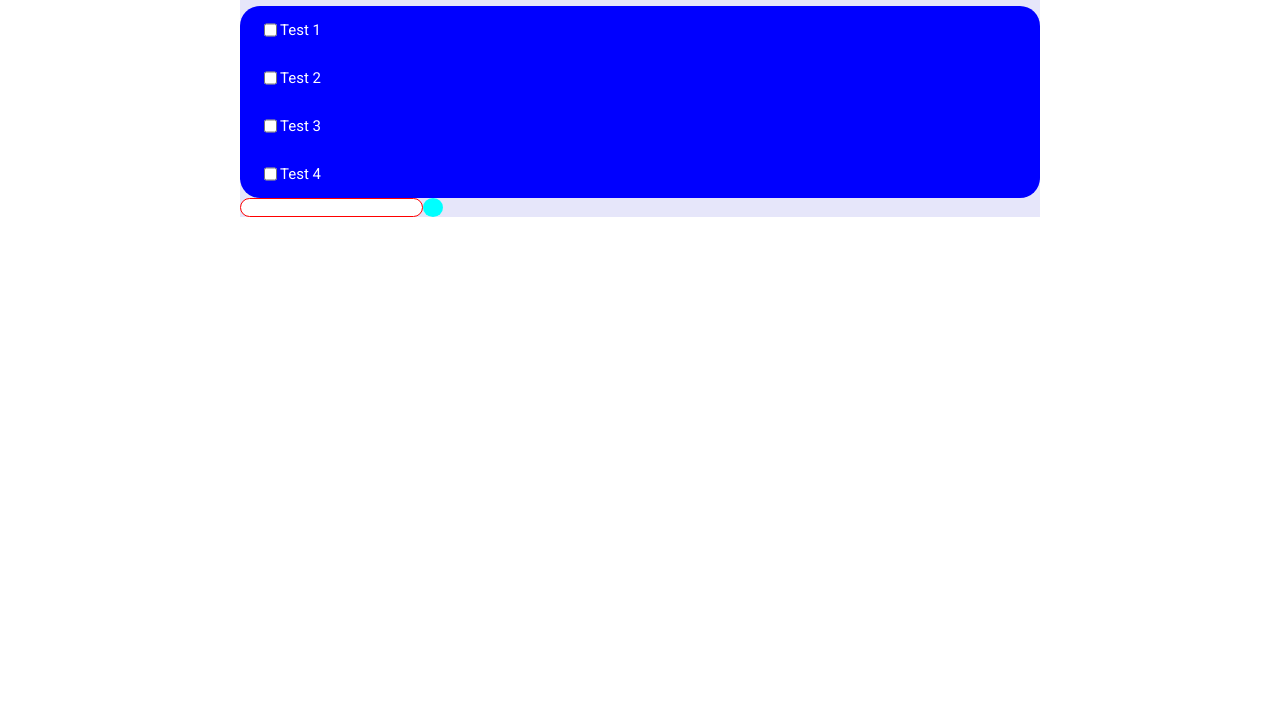
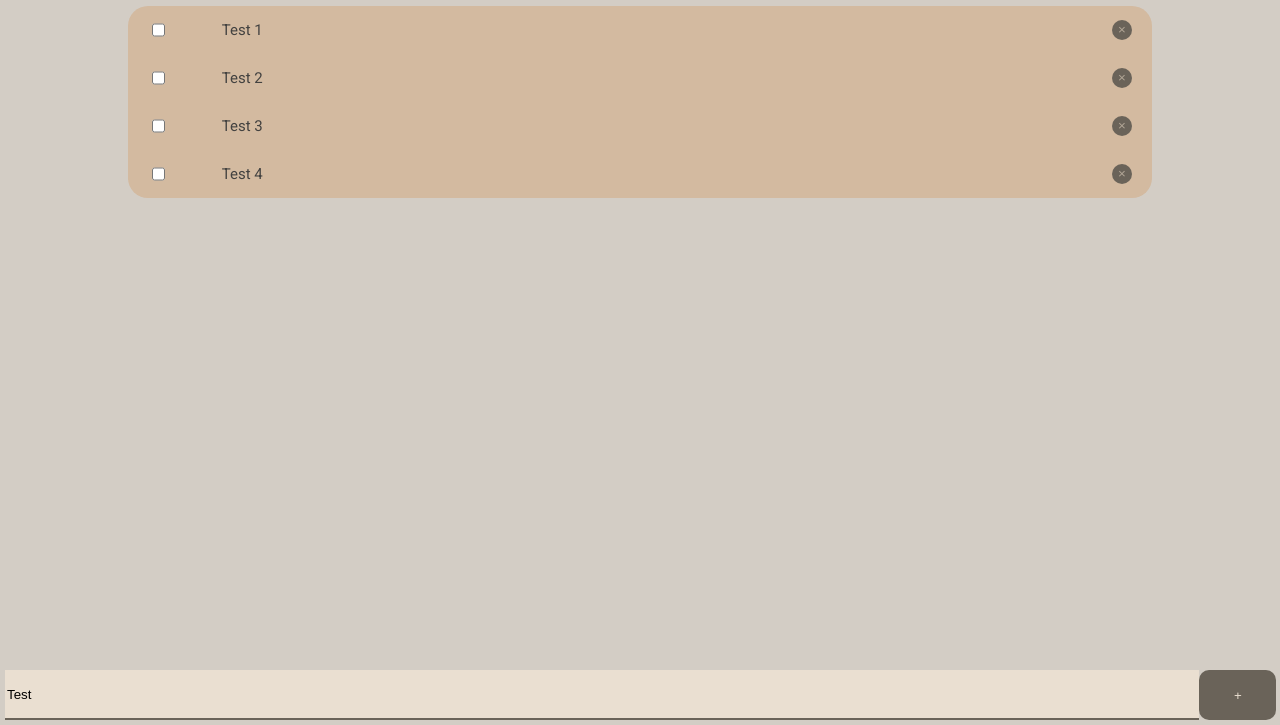
Before and after one commit to Smail000/react-todo, a React app: page / in a window 1280 px wide. Shown: the part 75-800 px from the top of the page. Built offline with nearby package versions, Linux system fonts and the light colour scheme.

Commit message:
second step

```diff
--- a/src/components/App.css
+++ b/src/components/App.css
@@ -1,8 +1,17 @@
 @import url('https://fonts.googleapis.com/css2?family=Inter:wght@300&family=Roboto&display=swap');
 
-.main {
-    margin: auto;
-    max-width: 800px;
-    background-color: lavender;
+body {
+    background-color: rgb(211,205,197);
+}
+
+#root {
+    display: flex;
+    justify-content: center;
     font-family: 'Roboto', sans-serif;
 }
+
+.main {
+    display: block;
+    width: 80%;
+    min-width: none;
+}
--- a/src/components/App.js
+++ b/src/components/App.js
@@ -31,11 +31,22 @@ export default function App(props) {
         },
     ])
 
+    const deleteTodo = key => {
+        console.log(key)
+        setTodos([...todos].filter(todo => todo.key !== key))
+    }
+
     return (
         <div className="main">
             <Header />
-            <TodoList todos={todos}/>
-            <Form></Form>
+            <TodoList todos={todos} deleteTodo={deleteTodo}/>
+            <Form callback={(value) => setTodos([...todos, {
+                key: Date.now(),
+                title: value,
+                done: false
+            }])} />
+
+            <div style={{height: 50}} />
         </div>
     )
 }
--- a/src/components/Form/Form.css
+++ b/src/components/Form/Form.css
@@ -1,24 +1,32 @@
 
 .form {
+    position: fixed;
+    width: 100%;
+    height: 50px;
+    left: 5px;
+    bottom: 5px;
     display: flex;
     flex-wrap: wrap;
-    color: red;
     justify-items: auto;
 }
 
 #feild {
-    border: 1px solid red;
-    border-radius: 10px;
+    width: 93%;
+    border: none;
     outline: none;
+    background-color: rgb(234,223,209);
+    border-bottom: 2px solid rgb(106,99,89);
 }
 
 #btn {
-    border-radius: 50%;
-    background-color: aqua;
+    border-radius: 10px;
+    width: 6%;
+    background-color: rgb(106,99,89);
+    color: rgb(234,223,209);
     border: none;
-    width: 20px;
+    text-align: center;
 }
 
 #btn:active {
-    background-color: rgb(0, 175, 175);
+    background-color: rgb(179, 167, 151);
 }
--- a/src/components/Form/Form.js
+++ b/src/components/Form/Form.js
@@ -1,14 +1,38 @@
 import React, { useState } from "react"
 import './Form.css'
 
-export default function Form(props) {
+export default function Form({ callback }) {
 
-    const [todo, setTodo] = useState('')
+    const [feild, setFeild] = useState('Test')
 
     return (
         <div className="form">
-            <input type={"text"} id="feild"/>
-            <input type={"button"} id="btn" />
+            <input
+                type={"text"}
+                id="feild"
+                value={feild}
+                onChange={(e) => setFeild(e.target.value)}
+                onKeyDown={e => {
+                    if (e.nativeEvent.key === "Enter") {
+                        if (feild) {
+                            callback(feild)
+                            setFeild('')
+                        }
+                    }
+                }}
+            />
+
+            <input
+                type={"button"}
+                id="btn"
+                value={"+"}
+                onClick={() => {
+                    if (feild) {
+                        callback(feild)
+                        setFeild('')
+                    }
+                }}
+            />
         </div>
     )
 }
--- a/src/components/Header/Header.css
+++ b/src/components/Header/Header.css
@@ -1,4 +1,5 @@
 
 .header {
-    color: green;
+    color: rgb(185,150,123);
+    text-align: center;
 }
--- a/src/components/TodoList/TodoItem.js
+++ b/src/components/TodoList/TodoItem.js
@@ -2,17 +2,21 @@
 import React, { useState } from "react"
 import "./TodoList.css"
 
-export default function TodoItem ({title, done}) {
+export default function TodoItem ({title, done, id, deleteTodo}) {
 
     const [isDone, setIsDone] = useState(done)
 
     return (
         <div className="todo-item">
-            <input type={"checkbox"} onClick={ () => {
+            <input className="check" type="checkbox" onClick={ () => {
                     setIsDone(!isDone)
                 }
             }/>
-            <p className={isDone ? "done" : ""}>{title}</p>
+            <div style={{width: "85%"}}>
+                <p className={isDone ? "done" : ""}>{title}</p>
+            </div>
+
+            <input className="del" type="button" value="×" onClick={() => deleteTodo(id)}/>
         </div>
     )
 }
--- a/src/components/TodoList/TodoList.css
+++ b/src/components/TodoList/TodoList.css
@@ -2,21 +2,33 @@
 
 
 .todo-list {
-    color: white;
+    color: rgb(67,66,64);
     border-radius: 20px;
-    background-color: blue;
+    background-color: rgb(211,186,160);
 }
 
 .todo-item {
     display: flex;
     margin: 0px 20px;
     font-size: 15px;
-}
-
-.todo-item > p {
-    margin-left: 30;
+    justify-content: space-between;
 }
 
 .done {
     text-decoration: line-through;
 }
+
+.del {
+    margin: auto 0;
+    height: 20px;
+    width: 20px;
+    border-radius: 20px;
+    border: none;
+    color: rgb(179, 167, 151);
+    background-color: rgb(106,99,89);
+}
+
+.del:active {
+    background-color: rgb(179, 167, 151);
+    color: rgb(106,99,89);
+}
--- a/src/components/TodoList/TodoList.js
+++ b/src/components/TodoList/TodoList.js
@@ -2,12 +2,19 @@ import React from "react"
 import './TodoList.css'
 import TodoItem from "./TodoItem"
 
-export default function Header({ todos }) {
+export default function TodoList({ todos, deleteTodo }) {
+
+    if (!todos.length) {
+        return (
+            <h1>No todos</h1>
+        )
+    }
+
     return (
         <div className="todo-list">
             { todos.map(todo => {
                 return (
-                    <TodoItem {...todo} />
+                    <TodoItem {...todo} deleteTodo={deleteTodo} id={todo.key}/>
                 )
             }) }
         </div>
```
